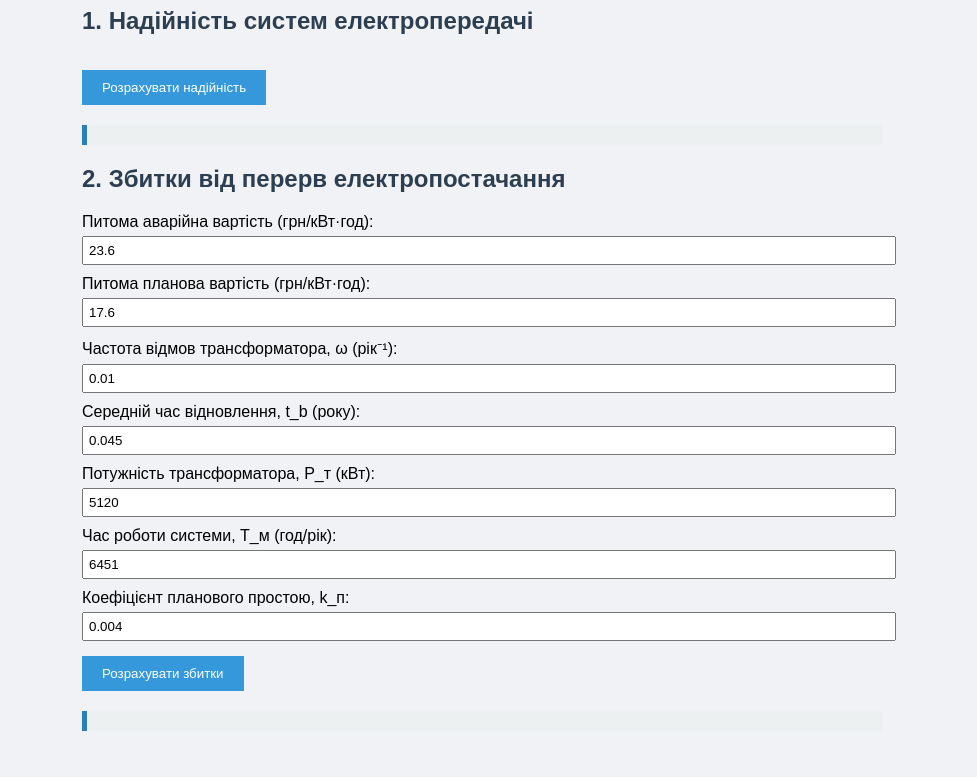
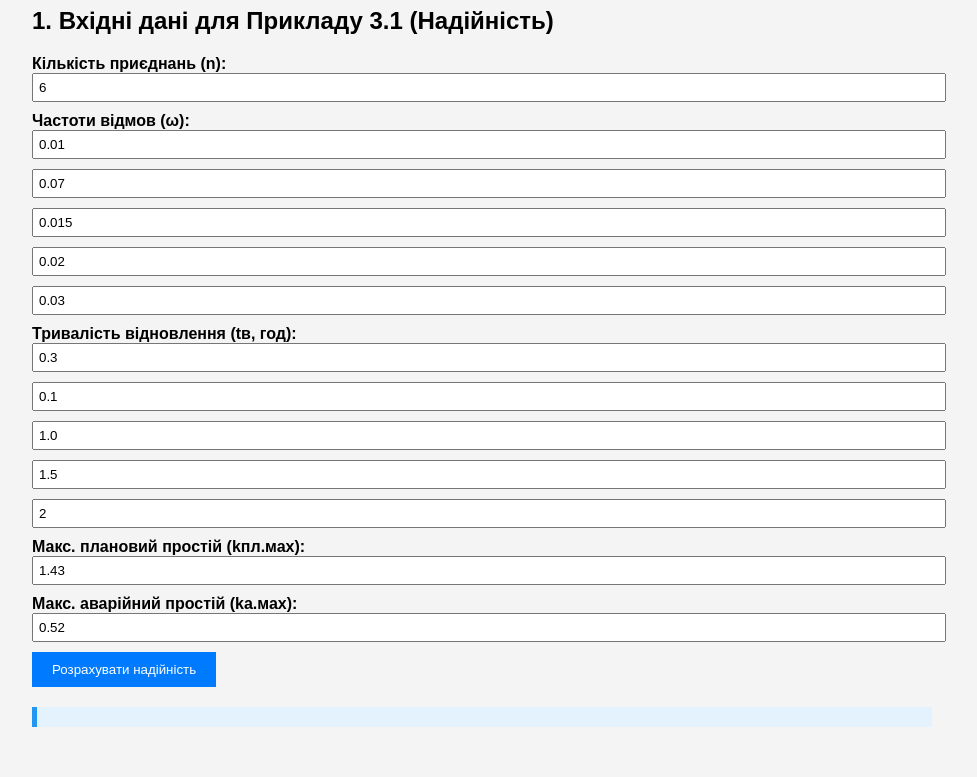
Before and after one commit to Christ1naa/PW05TB-z31_Vakhrusheva_Khrystyna, a plain HTML site: page index.html in a window 1280 px wide. Shown: the part 93-870 px from the top of the page, without its empty margins (158-1135 px from the left). Before the commit the page ends 844 px from the top, so only its background shows below. Drawn offline with Linux system fonts and the light colour scheme.

Commit message:
Update index.html

```diff
--- a/index.html
+++ b/index.html
@@ -2,124 +2,91 @@
 <html lang="uk">
 <head>
   <meta charset="UTF-8">
-  <meta name="viewport" content="width=device-width, initial-scale=1">
-  <title>Калькулятор Надійності та Збитків ГПП</title>
+  <title>Калькулятор Надійності та Збитків</title>
   <style>
-    body {
-      font-family: Arial, sans-serif;
-      padding: 20px;
-      max-width: 800px;
-      margin: auto;
-      background: #f0f2f5;
-    }
-    h1, h2 {
-      color: #2c3e50;
-    }
-    label {
-      display: block;
-      margin-top: 10px;
-    }
-    input {
-      padding: 5px;
-      margin-top: 5px;
-      width: 100%;
-    }
-    button {
-      margin-top: 15px;
-      padding: 10px 20px;
-      background: #3498db;
-      color: white;
-      border: none;
-      cursor: pointer;
-    }
-    .result {
-      margin-top: 20px;
-      padding: 10px;
-      background: #ecf0f1;
-      border-left: 5px solid #2980b9;
-    }
+    body { font-family: Arial, sans-serif; padding: 20px; background: #f4f4f4; max-width: 900px; margin: auto; }
+    input { width: 100%; margin-bottom: 10px; padding: 5px; }
+    button { padding: 10px 20px; background: #007BFF; color: #fff; border: none; cursor: pointer; }
+    .result { margin-top: 20px; padding: 10px; background: #e3f2fd; border-left: 5px solid #2196f3; }
+    .section { margin-bottom: 30px; }
+    label { font-weight: bold; }
   </style>
 </head>
 <body>
-  <h1>Калькулятор Надійності та Збитків ГПП</h1>
 
-  <h2>1. Надійність систем електропередачі</h2>
-  <button onclick="calculateReliability()">Розрахувати надійність</button>
-  <div class="result" id="reliabilityResult"></div>
+  <h1>Калькулятор надійності та збитків ГПП</h1>
 
-  <h2>2. Збитки від перерв електропостачання</h2>
+  <div class="section">
+    <h2>1. Вхідні дані для Прикладу 3.1 (Надійність)</h2>
 
-  <label>Питома аварійна вартість (грн/кВт·год):
-    <input type="number" id="zPerA" value="23.6">
-  </label>
-  <label>Питома планова вартість (грн/кВт·год):
-    <input type="number" id="zPerP" value="17.6">
-  </label>
-  <label>Частота відмов трансформатора, ω (рік⁻¹):
-    <input type="number" id="omega" value="0.01" step="0.001">
-  </label>
-  <label>Середній час відновлення, t_b (року):
-    <input type="number" id="tb" value="0.045" step="0.001">
-  </label>
-  <label>Потужність трансформатора, P_т (кВт):
-    <input type="number" id="pt" value="5120">
-  </label>
-  <label>Час роботи системи, T_м (год/рік):
-    <input type="number" id="tm" value="6451">
-  </label>
-  <label>Коефіцієнт планового простою, k_п:
-    <input type="number" id="kp" value="0.004" step="0.001">
-  </label>
+    <label>Кількість приєднань (n):</label>
+    <input type="number" id="n" value="6">
 
-  <button onclick="calculateLosses()">Розрахувати збитки</button>
-  <div class="result" id="lossResult"></div>
+    <label>Частоти відмов (ω):</label>
+    <input type="number" id="w1" value="0.01" placeholder="Вимикач 110 кВ">
+    <input type="number" id="w2" value="0.07" placeholder="ПЛ 110 кВ">
+    <input type="number" id="w3" value="0.015" placeholder="Трансформатор">
+    <input type="number" id="w4" value="0.02" placeholder="Вивід 10 кВ">
+    <input type="number" id="w5" value="0.03" placeholder="Одне приєднання 10 кВ">
+
+    <label>Тривалість відновлення (tв, год):</label>
+    <input type="number" id="t1" value="0.3" placeholder="Вимикач 110 кВ">
+    <input type="number" id="t2" value="0.1" placeholder="ПЛ 110 кВ">
+    <input type="number" id="t3" value="1.0" placeholder="Трансформатор">
+    <input type="number" id="t4" value="1.5" placeholder="Вивід 10 кВ">
+    <input type="number" id="t5" value="2" placeholder="Одне приєднання 10 кВ">
+
+    <label>Макс. плановий простій (kпл.мах):</label>
+    <input type="number" id="kplMax" value="1.43">
+
+    <label>Макс. аварійний простій (kа.мах):</label>
+    <input type="number" id="kaMax" value="0.52">
+
+    <button onclick="calculateReliabilityUser()">Розрахувати надійність</button>
+    <div class="result" id="reliabilityUserResult"></div>
+  </div>
 
   <script>
-    function calculateReliability() {
-      // Одноланкова
-      const omegaOS = 0.295;
-      const tVOS = 10.7;
-      const kaOS = (omegaOS * tVOS / 8760).toExponential(2);
-      const kpOS = ((1.43 - 0.52) / 8760).toExponential(2);
+    function calculateReliabilityUser() {
+      const n = +document.getElementById("n").value;
 
-      // Дволанкова
-      const omegaDS = 2 * 3.6e-4 + 58.9 * 1.0e-4;
-      const omegaDSFull = omegaDS + 0.02;
+      // Частоти відмов
+      const ω1 = +document.getElementById("w1").value;
+      const ω2 = +document.getElementById("w2").value;
+      const ω3 = +document.getElementById("w3").value;
+      const ω4 = +document.getElementById("w4").value;
+      const ω5 = +document.getElementById("w5").value;
+
+      // Тривалості відновлення
+      const t1 = +document.getElementById("t1").value;
+      const t2 = +document.getElementById("t2").value;
+      const t3 = +document.getElementById("t3").value;
+      const t4 = +document.getElementById("t4").value;
+      const t5 = +document.getElementById("t5").value;
+
+      const ωос = ω1 + ω2 + ω3 + ω4 + ω5 * n;
+      const tвос = (ω1*t1 + ω2*t2 + ω3*t3 + ω4*t4 + ω5*t5*n) / ωос;
+      const каос = (ωос * tвос / 8760).toExponential(3);
+
+      const kплМах = +document.getElementById("kplMax").value;
+      const kаМах = +document.getElementById("kaMax").value;
+      const кплос = ((kплМах - kаМах) / 8760).toExponential(3);
+
+      const ωдс = 2 * parseFloat(каос) + 58.9 * parseFloat(кплос);
+      const ωдсFull = ωдс + 0.02;
 
       const output = `
         <strong>Одноланкова система:</strong><br>
-        Частота відмов: ${omegaOS.toFixed(3)} рік⁻¹<br>
-        Середня тривалість відновлення: ${tVOS} год<br>
-        Коефіцієнт аварійного простою: ${kaOS}<br>
-        Коефіцієнт планового простою: ${kpOS}<br><br>
+        Частота відмов: ${ωос.toFixed(3)} рік⁻¹<br>
+        Середня тривалість відновлення: ${tвос.toFixed(2)} год<br>
+        Коефіцієнт аварійного простою: ${каос}<br>
+        Коефіцієнт планового простою: ${кплос}<br><br>
 
         <strong>Дволанкова система:</strong><br>
-        Частота відмов (без секційного вимикача): ${(omegaDS).toExponential(4)} рік⁻¹<br>
-        Частота відмов (з секційним вимикачем): ${(omegaDSFull).toFixed(4)} рік⁻¹<br>
-        <strong>Висновок:</strong> Дволанкова система надійніша.
+        Частота відмов (з секц. вимикачем): ${ωдсFull.toFixed(4)} рік⁻¹<br>
+        <strong>Висновок:</strong> Дволанкова система значно надійніша.
       `;
-      document.getElementById('reliabilityResult').innerHTML = output;
-    }
-
-    function calculateLosses() {
-      const zPerA = parseFloat(document.getElementById("zPerA").value);
-      const zPerP = parseFloat(document.getElementById("zPerP").value);
-      const omega = parseFloat(document.getElementById("omega").value);
-      const tb = parseFloat(document.getElementById("tb").value);
-      const pt = parseFloat(document.getElementById("pt").value);
-      const tm = parseFloat(document.getElementById("tm").value);
-      const kp = parseFloat(document.getElementById("kp").value);
-
-      const wA = omega * tb * pt * tm;
-      const wP = kp * pt * tm;
-      const loss = zPerA * wA + zPerP * wP;
-
-      const output = `
-        Математичне сподівання аварійного недовідпущення електроенергії: ${wA.toFixed(0)} кВт·год<br>
-        Математичне сподівання планового недовідпущення електроенергії: ${wP.toFixed(0)} кВт·год<br>
-        <strong>Сумарні збитки:</strong> ${loss.toLocaleString()} грн
-      `;
-      document.getElementById('lossResult').innerHTML = output;
+      document.getElementById("reliabilityUserResult").innerHTML = output;
     }
   </script>
 </body>
```
